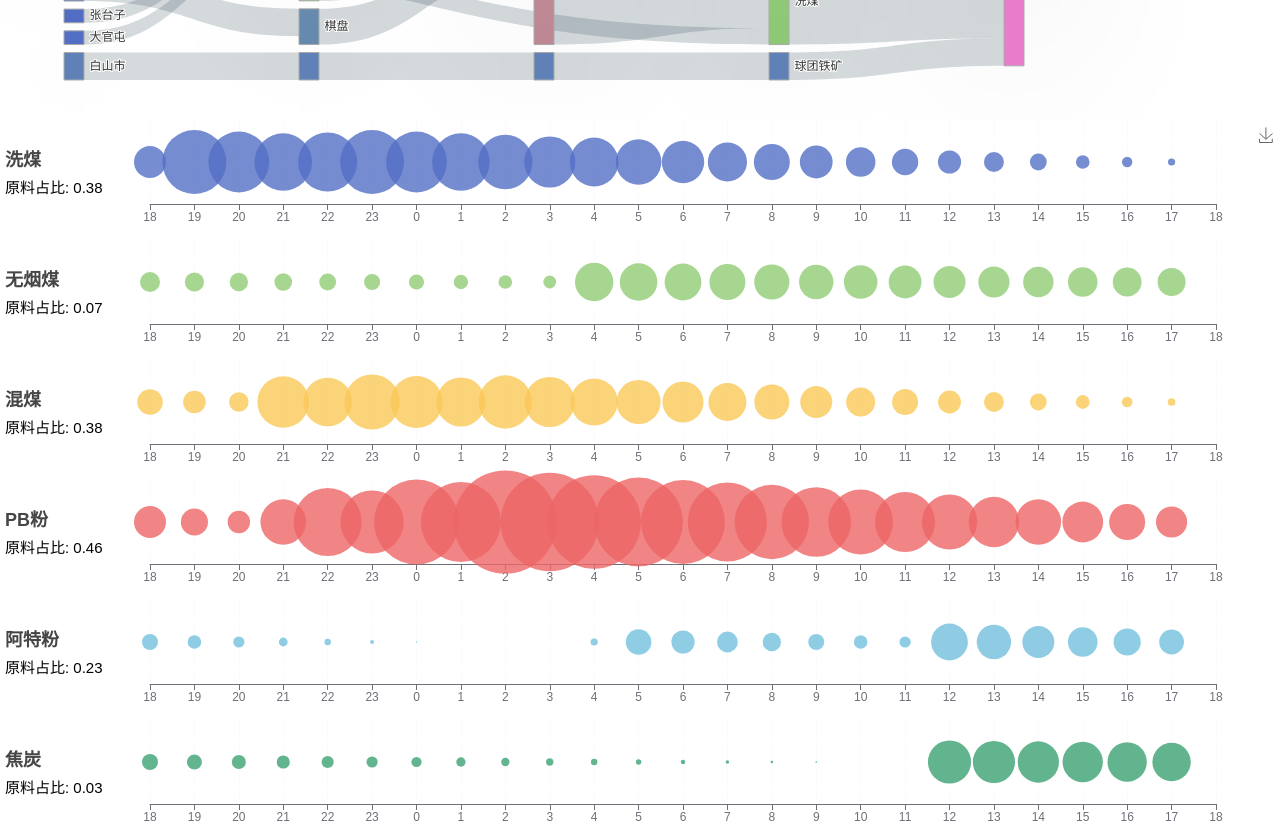
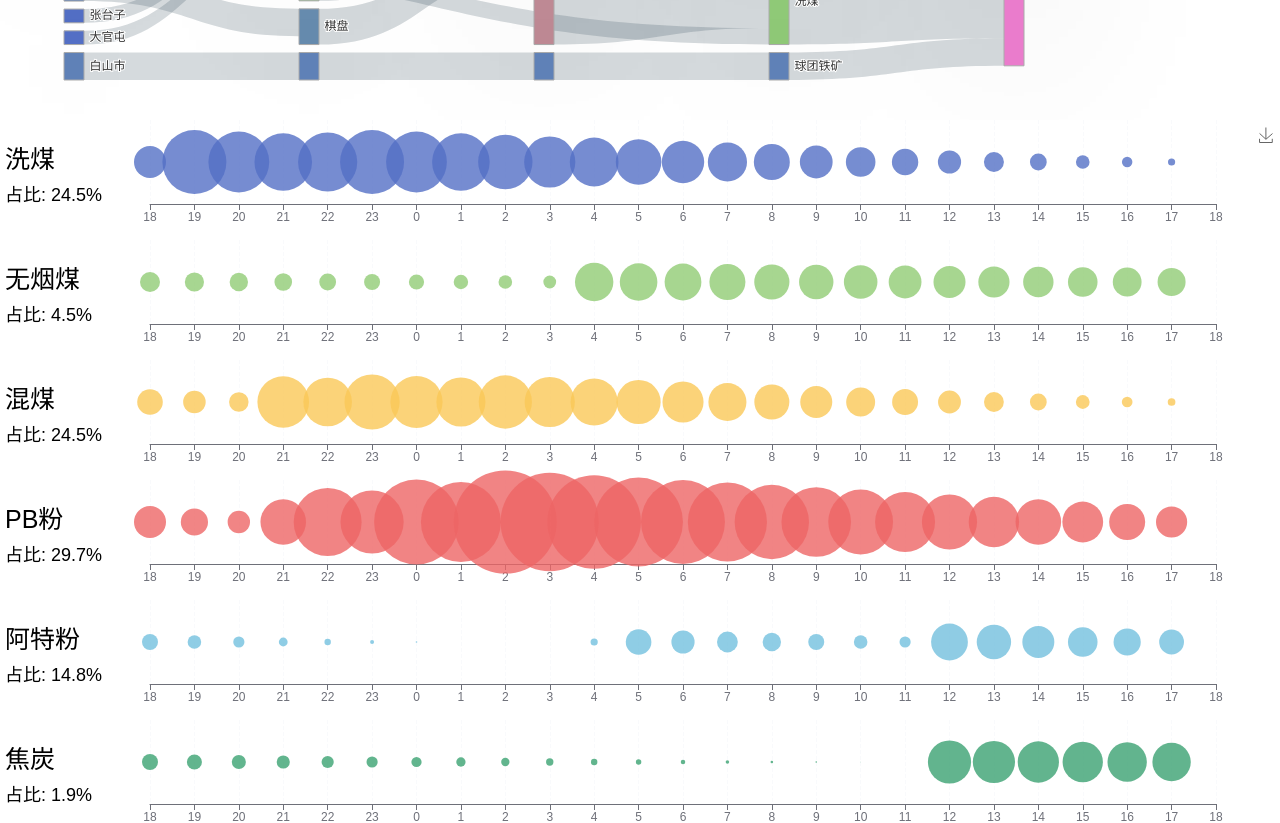
Before and after one commit to BokiDogy/WebDevelopeStudy, a plain HTML site: page IronFactoryModel/ModelGraph2.html in a window 1280 px wide. Shown: the part 680-1503 px from the top of the page. Drawn offline with nearby package versions, Linux system fonts and the light colour scheme; animation ran at ten frames a second.

Commit message:
190123dept

```diff
--- a/IronFactoryModel/ModelGraph2.html
+++ b/IronFactoryModel/ModelGraph2.html
@@ -294,11 +294,16 @@
                     textBaseline: 'middle',
                     top: (idx + 0.3) * 100 / 6 + '%',
                     text:t.ctype,
-                    subtext:"原料占比: "+t.times,
+                    textStyle:{
+                        color:"#000",
+                        fontWeight:"500",
+                        fontSize:25
+                    },
+                    subtext:"占比: "+t.times,
                     subtextStyle:{
                         color:"#000",
                         fontWeight:"500",
-                        fontSize:15
+                        fontSize:18
                     }
 
                 });
--- a/IronFactoryModel/js/echartsmapdata.js
+++ b/IronFactoryModel/js/echartsmapdata.js
@@ -71,7 +71,7 @@ var typeinfo = [{
         "fun": xmfun,
         "basefun": baselinearfunc,
         "modulus": 4,
-        "times": 0.38,
+        "times": "24.5%",
         lable: {
             normal: {
                 formatter: (t) => {
@@ -98,7 +98,7 @@ var typeinfo = [{
         "fun": wmfun,
         "basefun": baselinearfunc,
         "modulus": 1,
-        "times": 0.07
+        "times": "4.5%"
     },
     {
         "etype": "hm",
@@ -106,7 +106,7 @@ var typeinfo = [{
         "fun": hmfun,
         "basefun": baselinearfunc,
         "modulus": 3.8,
-        "times": 0.38
+        "times": "24.5%"
     },
     {
         "etype": "pk",
@@ -114,7 +114,7 @@ var typeinfo = [{
         "fun": pkfun,
         "basefun": baselinearfunc,
         "modulus": 6,
-        "times": 0.46
+        "times": "29.7%"
     },
     {
         "etype": "ak",
@@ -122,7 +122,7 @@ var typeinfo = [{
         "fun": akfun,
         "basefun": baselinearfunc,
         "modulus": 3,
-        "times": 0.23
+        "times": "14.8%"
     },
     {
         "etype": "j",
@@ -130,7 +130,7 @@ var typeinfo = [{
         "fun": jfun,
         "basefun": baselinearfunc,
         "modulus": 1.2,
-        "times": 0.03
+        "times": "1.9%"
     },
 ];
 
```
